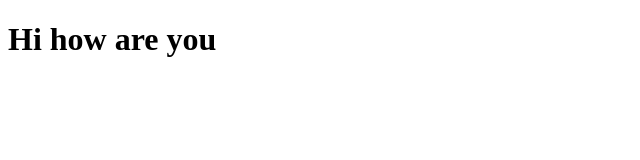
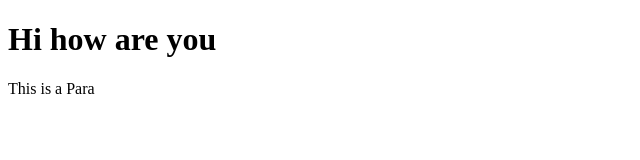
Before and after one commit to nikhil95malempati/myproject, a plain HTML site: page index.html in a window 1280 px wide. Shown: the full height of the page, 0-640 px from the left. Drawn offline with Linux system fonts and the light colour scheme.

Commit message:
Changes done on html with para

```diff
--- a/index.html
+++ b/index.html
@@ -8,6 +8,7 @@
 </head>
 <body>
     <h1>Hi how are you</h1>
+    <p1>This is a Para</p1>
 
 </body>
 </html>
```
